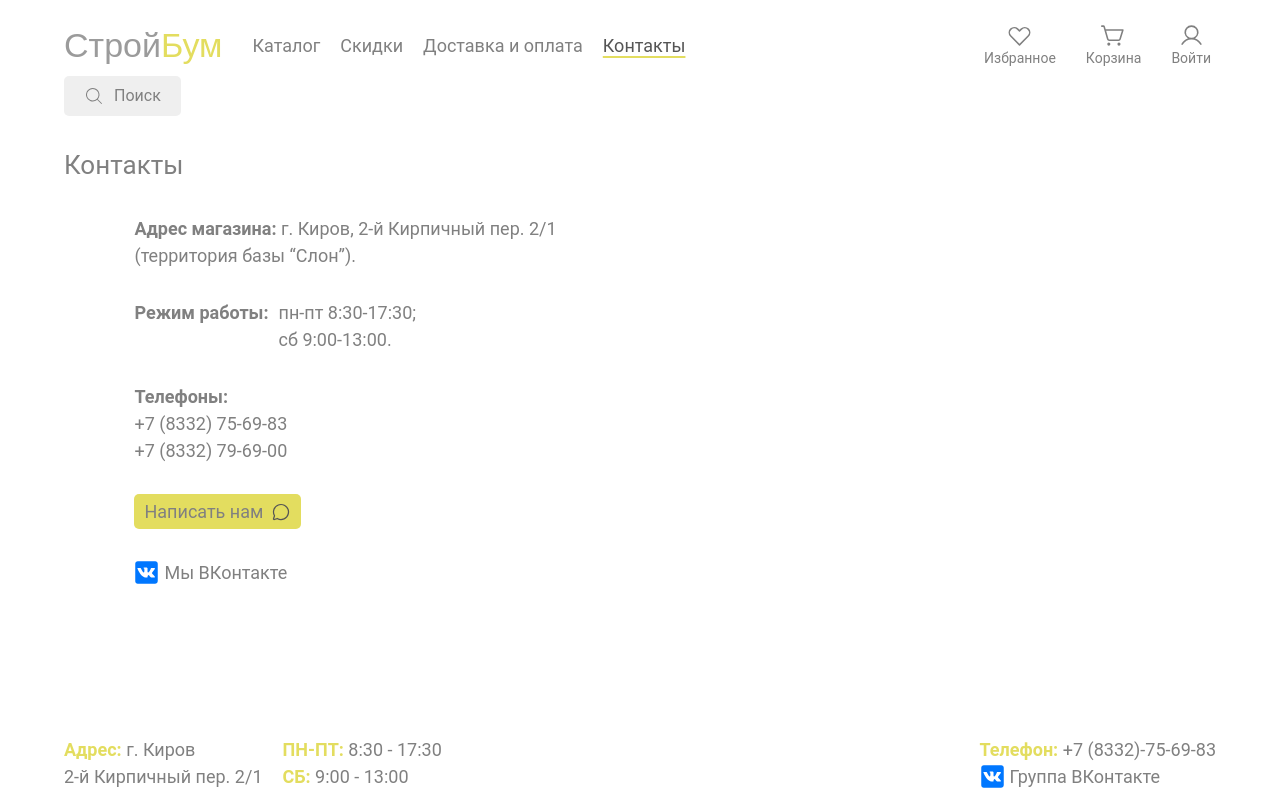
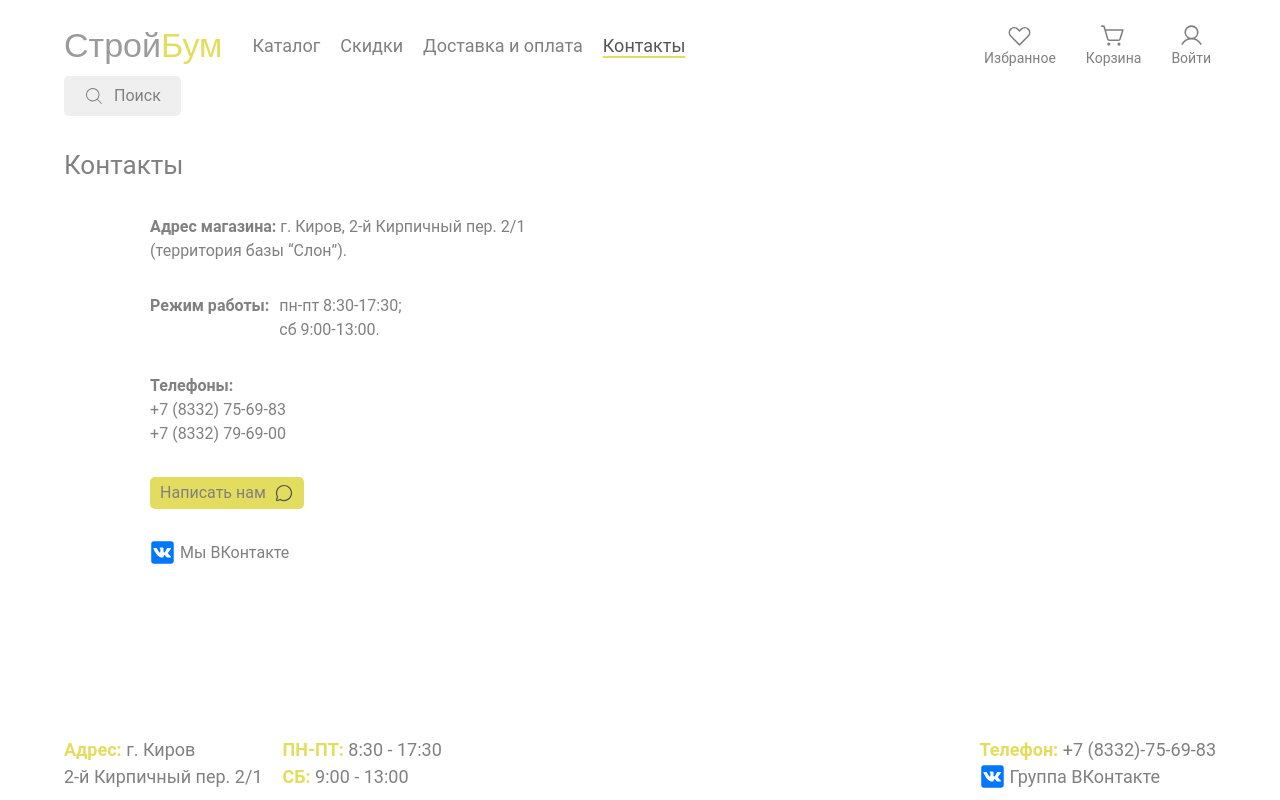
Before and after one commit to kotamikh/StroyBum, a Nuxt app: page /contacts in a window 1280 px wide. Built offline with nearby package versions, Linux system fonts and the light colour scheme; a web font is replaced by a local one.

Commit message:
little changes

```diff
--- a/pages/contacts.vue
+++ b/pages/contacts.vue
@@ -44,7 +44,6 @@
   display: flex
   margin-bottom: 50px
   justify-content: space-evenly
-  font-size: calc((100vw - 320px) / (1280 - 320) * (18 - 14) + 14px)
 
   @media screen and (max-width: 459px)
     gap: 20px
--- a/pages/deliveryPayment.vue
+++ b/pages/deliveryPayment.vue
@@ -3,21 +3,21 @@
     <div class="delivery-methods">
       <div class="method">
         <h2 style="grid-area: 1 / 1 / 2 / 2">Самовывоз</h2>
-        <div class="method-text" style="grid-area: 2 / 1 / 3 / 2">
+        <div class="text-center" style="grid-area: 2 / 1 / 3 / 2">
           <p>г. Киров, 2-й Кирпичный пер. 2/1
             (территория базы “Слон”).</p>
           <p>Режим работы: пн-пт 8:30-17:30;
             сб 9:00-13:00.</p>
         </div>
-        <img :src="pickup" alt="самовывоз" style="grid-area: 3 / 1 / 4 / 2"/>
+        <img :src="pickup" alt="самовывоз" class="box-img" style="grid-area: 3 / 1 / 4 / 2"/>
       </div>
       <div class="method">
         <h2 style="grid-area: 1 / 2 / 2 / 3">Доставка</h2>
-        <div class="method-text" style="grid-area: 2 / 2 / 3 / 3">
+        <div class="text" style="grid-area: 2 / 2 / 3 / 3">
           <p>В любой город России через транспортные компании БайкалСервис, ПЭК, Объём, Деловые линии.</p>
           <p><span>Внимание!</span> Стоимость доставки рассчитывается согласно тарифу транспортной компании.</p>
         </div>
-        <img :src="delivery" alt="доставка" style="grid-area: 3 / 2 / 4 / 3">
+        <img :src="delivery" alt="доставка" class="delivery-img" style="grid-area: 3 / 2 / 4 / 3">
       </div>
     </div>
     <div class="payment">
@@ -40,14 +40,14 @@ import delivery from '@/assets/доставка.png'
   flex-direction: column
 
   .delivery-methods
-    grid-gap: 5%
+    grid-column-gap: 4%
     display: grid
     height: max-content
-    grid-template-rows: 0.5fr 2fr 3fr
+    grid-template-rows: 0.5fr 2fr 2.5fr
     grid-template-columns: repeat(2, 1fr)
 
-    @media screen and (max-width: 887px)
-      grid-template-rows: 0.3fr 1fr 1fr
+    @media screen and (max-width: 889px)
+      grid-template-rows: 0.2fr 1fr 0.8fr
 
     @media screen and (max-width: 709px)
       gap: 30px
@@ -66,10 +66,8 @@ import delivery from '@/assets/доставка.png'
       position: relative
       img
         margin: auto
-        max-width: 150px
-
         @media screen and (max-width: 709px)
-          top: 50px
+          top: 30%
           margin: 0
           width: 100px
           right: -120px
@@ -79,6 +77,14 @@ import delivery from '@/assets/доставка.png'
           left: 2px
           top: -15px
           width: 50px
+
+      .box-img
+        max-width: 140px
+      .delivery-img
+        max-width: 145px
+
+      .text-center
+        margin: 0 auto
 
     h2
       font-weight: bold
@@ -93,7 +99,6 @@ import delivery from '@/assets/доставка.png'
     p
       color: var(--grey)
       margin-bottom: 10px
-      font-size: calc((100vw - 320px) / (1280 - 320) * (18 - 16) + 16px)
 
       @media screen and (max-width: 709px)
         margin-bottom: 20px
@@ -103,8 +108,10 @@ import delivery from '@/assets/доставка.png'
         font-weight: bold
 
   .payment
-    margin-top: 20px
+    margin-top: 30px
     color: var(--grey)
     text-align: center
-    font-size: calc((100vw - 320px) / (1280 - 320) * (18 - 16) + 16px)
+
+    @media screen and (max-width: 709px)
+      margin-top: 20px
 </style>
```
Also changed, not shown: assets/доставка.png.
